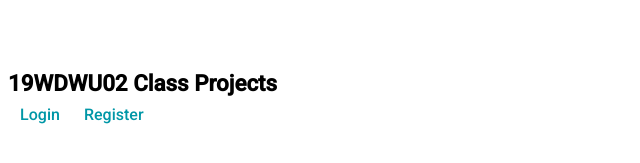
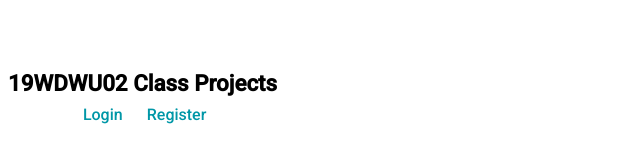
Before and after one commit to CyborgSemon/formative-3.2, a website: page public/index.html in a window 1280 px wide. Shown: the part 299-462 px from the top of the page, without its empty margins (0-640 px from the left). Drawn offline with nearby package versions, Linux system fonts and the light colour scheme; no server answers.

Commit message:
final stuff

```diff
--- a/public/scss/main.scss
+++ b/public/scss/main.scss
@@ -71,8 +71,17 @@ body {
 		align-items: center;
 		flex-direction: row;
 		padding: 8px;
-		.fa-plus {
-			font-size: 16px;
+		.navContent {
+			width: 100%;
+			display: flex;
+			justify-content: space-between;
+			align-items: center;
+			@media screen and (min-width: 786px) {
+				flex-direction: column;
+				#noUserBtns {
+					text-align: center;
+				}
+			}
 		}
 		h3 {
 			font-size: 1.4rem;
```
Also changed, not shown: public/css/main.css, public/css/main.min.css, 1 other file.
